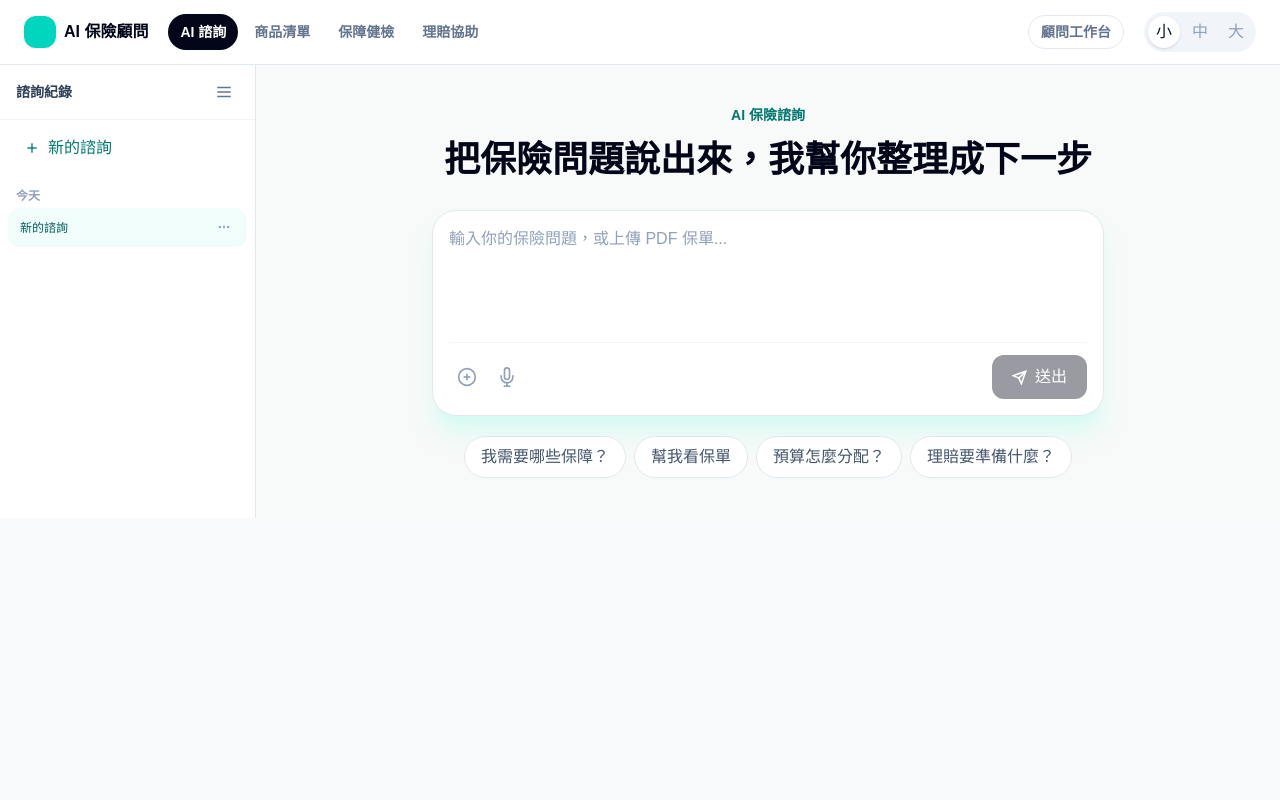
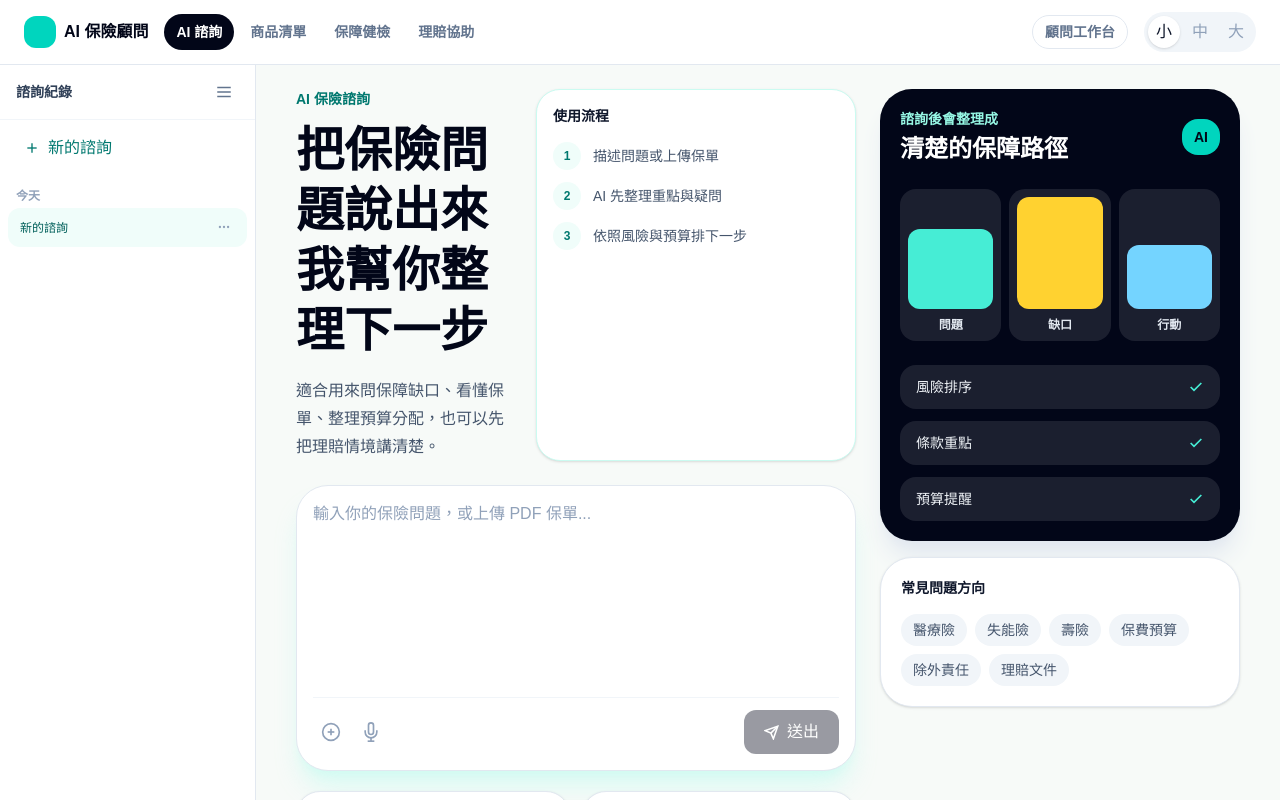
Before and after one commit to 114yzuim/AI-insurance-advice, a Next.js app in the folder frontend/: page /chat in a window 1280 px wide. Built offline with nearby package versions, Linux system fonts and the light colour scheme.

Commit message:
feat: improve responsive chat landing layout

```diff
--- a/frontend/app/layout.tsx
+++ b/frontend/app/layout.tsx
@@ -12,7 +12,7 @@ export default function RootLayout({
 }: Readonly<{ children: React.ReactNode }>) {
   return (
     <html lang="zh-TW" className="h-full antialiased">
-      <body className="h-full bg-slate-50">
+      <body className="flex h-full flex-col bg-slate-50">
         <SiteHeader />
         <main className="min-h-0 flex-1 overflow-auto">{children}</main>
       </body>
--- a/frontend/components/chat-interface.tsx
+++ b/frontend/components/chat-interface.tsx
@@ -98,7 +98,7 @@ export default function ChatInterface({ messages, loading, onSend }: Props) {
   return (
     <div className="flex flex-1 flex-col overflow-hidden">
       <div className="flex-1 overflow-y-auto px-4 py-6">
-        <div className="mx-auto flex max-w-3xl flex-col gap-4">
+        <div className="mx-auto flex max-w-5xl flex-col gap-4">
           {messages.map((msg, i) => (
             <div key={i} className={`flex gap-3 ${msg.role === "user" ? "flex-row-reverse" : "flex-row"}`}>
               {msg.role === "assistant" && (
@@ -137,10 +137,10 @@ export default function ChatInterface({ messages, loading, onSend }: Props) {
       </div>
 
       <div className="border-t border-slate-200 bg-white/80 px-4 py-3 backdrop-blur">
-        <p className="mx-auto mb-2 max-w-3xl text-center text-xs text-slate-400">
+        <p className="mx-auto mb-2 max-w-5xl text-center text-xs text-slate-400">
           AI 回覆僅供參考，實際投保、承保與理賠仍以保險公司條款與專業顧問說明為準。
         </p>
-        <div className="mx-auto max-w-3xl rounded-3xl border border-slate-200 bg-white px-4 pb-3 pt-4 shadow-sm">
+        <div className="mx-auto max-w-5xl rounded-3xl border border-slate-200 bg-white px-4 pb-3 pt-4 shadow-sm">
           <textarea
             ref={inputRef}
             value={input}
--- a/frontend/components/chat-landing.tsx
+++ b/frontend/components/chat-landing.tsx
@@ -35,11 +35,49 @@ interface Props {
   loading: boolean;
 }
 
-const SUGGESTIONS = [
-  { label: "我需要哪些保障？", prompt: "請用白話幫我評估目前最需要補強哪些保險保障。" },
-  { label: "幫我看保單", prompt: "我想上傳保單 PDF，請幫我整理重點、限制與注意事項。" },
-  { label: "預算怎麼分配？", prompt: "如果我每月保費預算有限，應該先安排哪些保障？" },
-  { label: "理賠要準備什麼？", prompt: "請告訴我申請理賠通常需要準備哪些文件與流程。" },
+type TaskCard = {
+  title: string;
+  description: string;
+  prompt: string;
+  icon: "shield" | "file" | "wallet" | "claim";
+  accent: string;
+};
+
+const TASKS: TaskCard[] = [
+  {
+    title: "保障盤點",
+    description: "用年齡、家庭與工作狀況，找出優先補強項目。",
+    prompt: "請用白話幫我評估目前最需要補強哪些保險保障。",
+    icon: "shield",
+    accent: "bg-teal-100 text-teal-700",
+  },
+  {
+    title: "保單解讀",
+    description: "上傳 PDF 後，整理條款重點、限制與注意事項。",
+    prompt: "我想上傳保單 PDF，請幫我整理重點、限制與注意事項。",
+    icon: "file",
+    accent: "bg-sky-100 text-sky-700",
+  },
+  {
+    title: "預算分配",
+    description: "把有限保費拆成醫療、意外、失能與壽險順序。",
+    prompt: "如果我每月保費預算有限，應該先安排哪些保障？",
+    icon: "wallet",
+    accent: "bg-amber-100 text-amber-700",
+  },
+  {
+    title: "理賠準備",
+    description: "釐清情境、可能適用保障，以及應準備的文件。",
+    prompt: "請告訴我申請理賠通常需要準備哪些文件與流程。",
+    icon: "claim",
+    accent: "bg-rose-100 text-rose-700",
+  },
+];
+
+const SUMMARY_STEPS = [
+  "描述問題或上傳保單",
+  "AI 先整理重點與疑問",
+  "依照風險與預算排下一步",
 ];
 
 export default function ChatLanding({ onSend, loading }: Props) {
@@ -85,15 +123,39 @@ export default function ChatLanding({ onSend, loading }: Props) {
   }
 
   return (
-    <div className="flex flex-1 flex-col items-center justify-center bg-[#f7faf8] px-4 py-10">
-      <div className="mb-7 max-w-2xl text-center">
-        <p className="mb-3 text-sm font-bold text-teal-700">AI 保險諮詢</p>
-        <h1 className="text-3xl font-bold leading-tight text-slate-950 md:text-4xl">
-          把保險問題說出來，我幫你整理成下一步
+    <div className="flex flex-1 overflow-y-auto bg-[#f7faf8]">
+      <div className="w-full px-4 py-6 sm:px-6 lg:px-8 xl:px-10">
+        <div className="mx-auto grid w-full max-w-[1540px] gap-6 xl:grid-cols-[minmax(0,1fr)_360px]">
+          <section className="min-w-0">
+            <div className="grid gap-5 lg:grid-cols-[minmax(0,1fr)_320px]">
+              <div className="min-w-0">
+                <p className="text-sm font-bold text-teal-700">AI 保險諮詢</p>
+                <h1 className="mt-3 max-w-4xl text-3xl font-bold leading-tight text-slate-950 md:text-4xl xl:text-5xl">
+                  <span className="block">把保險問題說出來</span>
+                  <span className="block">我幫你整理下一步</span>
                 </h1>
+                <p className="mt-4 max-w-3xl text-base leading-7 text-slate-600">
+                  適合用來問保障缺口、看懂保單、整理預算分配，也可以先把理賠情境講清楚。
+                </p>
               </div>
 
-      <div className="w-full max-w-2xl rounded-3xl border border-slate-200 bg-white p-4 shadow-xl shadow-teal-100/70">
+              <div className="rounded-3xl border border-teal-100 bg-white p-4 shadow-sm">
+                <p className="text-sm font-bold text-slate-900">使用流程</p>
+                <div className="mt-4 space-y-3">
+                  {SUMMARY_STEPS.map((step, index) => (
+                    <div key={step} className="flex items-center gap-3">
+                      <span className="flex h-7 w-7 shrink-0 items-center justify-center rounded-full bg-teal-50 text-xs font-bold text-teal-700">
+                        {index + 1}
+                      </span>
+                      <span className="text-sm font-medium text-slate-600">{step}</span>
+                    </div>
+                  ))}
+                </div>
+              </div>
+            </div>
+
+            <div className="mt-6 grid gap-5 2xl:grid-cols-[minmax(0,1fr)_390px]">
+              <div className="rounded-[2rem] border border-slate-200 bg-white p-4 shadow-xl shadow-teal-100/70">
                 <textarea
                   value={input}
                   onChange={(e) => setInput(e.target.value)}
@@ -104,8 +166,8 @@ export default function ChatLanding({ onSend, loading }: Props) {
                     }
                   }}
                   placeholder={isListening ? "正在聆聽..." : "輸入你的保險問題，或上傳 PDF 保單..."}
-          rows={4}
-          className="max-h-56 w-full resize-none text-base leading-7 text-slate-800 placeholder:text-slate-400 focus:outline-none"
+                  rows={7}
+                  className="max-h-72 min-h-44 w-full resize-none text-base leading-7 text-slate-800 placeholder:text-slate-400 focus:outline-none"
                   onInput={(e) => {
                     const el = e.currentTarget;
                     el.style.height = "auto";
@@ -171,20 +233,84 @@ export default function ChatLanding({ onSend, loading }: Props) {
                 </div>
               </div>
 
-      <div className="mt-5 flex max-w-2xl flex-wrap justify-center gap-2">
-        {SUGGESTIONS.map((suggestion) => (
+              <div className="grid gap-3 sm:grid-cols-2 2xl:grid-cols-1">
+                {TASKS.map((task) => (
                   <button
-            key={suggestion.label}
-            onClick={() => handleSend(suggestion.prompt)}
+                    key={task.title}
+                    onClick={() => handleSend(task.prompt)}
                     disabled={loading}
-            className="rounded-full border border-slate-200 bg-white px-4 py-2 text-sm font-semibold text-slate-600 transition hover:border-teal-300 hover:text-teal-700 disabled:opacity-40"
+                    className="group flex min-h-32 items-start gap-3 rounded-3xl border border-slate-200 bg-white p-4 text-left shadow-sm transition hover:-translate-y-0.5 hover:border-teal-200 hover:shadow-md disabled:opacity-40"
                   >
-            {suggestion.label}
+                    <span className={`flex h-10 w-10 shrink-0 items-center justify-center rounded-2xl ${task.accent}`}>
+                      <TaskIcon name={task.icon} />
+                    </span>
+                    <span className="min-w-0">
+                      <span className="block text-base font-bold text-slate-950">{task.title}</span>
+                      <span className="mt-1 block text-sm leading-6 text-slate-500">{task.description}</span>
+                    </span>
                   </button>
                 ))}
               </div>
             </div>
+          </section>
+
+          <aside className="hidden xl:flex min-w-0 flex-col gap-4">
+            <div className="rounded-[2rem] bg-slate-950 p-5 text-white shadow-xl shadow-slate-200">
+              <div className="flex items-center justify-between">
+                <div>
+                  <p className="text-sm font-bold text-teal-200">諮詢後會整理成</p>
+                  <h2 className="mt-1 text-2xl font-bold">清楚的保障路徑</h2>
+                </div>
+                <span className="rounded-2xl bg-teal-400 px-3 py-2 text-sm font-bold text-slate-950">AI</span>
+              </div>
+
+              <div className="mt-6 grid grid-cols-3 gap-2">
+                <VisualBar label="問題" height="h-20" color="bg-teal-300" />
+                <VisualBar label="缺口" height="h-28" color="bg-amber-300" />
+                <VisualBar label="行動" height="h-16" color="bg-sky-300" />
+              </div>
+
+              <div className="mt-6 space-y-3">
+                {["風險排序", "條款重點", "預算提醒"].map((item) => (
+                  <div key={item} className="flex items-center justify-between rounded-2xl bg-white/10 px-4 py-3">
+                    <span className="text-sm font-medium text-slate-100">{item}</span>
+                    <CheckIcon />
+                  </div>
+                ))}
+              </div>
+            </div>
+
+            <div className="rounded-[2rem] border border-slate-200 bg-white p-5 shadow-sm">
+              <p className="text-sm font-bold text-slate-900">常見問題方向</p>
+              <div className="mt-4 flex flex-wrap gap-2">
+                {["醫療險", "失能險", "壽險", "保費預算", "除外責任", "理賠文件"].map((topic) => (
+                  <span key={topic} className="rounded-full bg-slate-100 px-3 py-1.5 text-sm font-medium text-slate-600">
+                    {topic}
+                  </span>
+                ))}
+              </div>
+            </div>
+          </aside>
+        </div>
+      </div>
+    </div>
   );
+}
+
+function VisualBar({ label, height, color }: { label: string; height: string; color: string }) {
+  return (
+    <div className="flex flex-col justify-end rounded-2xl bg-white/10 p-2">
+      <div className={`rounded-xl ${height} ${color}`} />
+      <p className="mt-2 text-center text-xs font-bold text-slate-200">{label}</p>
+    </div>
+  );
+}
+
+function TaskIcon({ name }: { name: TaskCard["icon"] }) {
+  if (name === "file") return <FileIcon />;
+  if (name === "wallet") return <WalletIcon />;
+  if (name === "claim") return <ClaimIcon />;
+  return <ShieldIcon />;
 }
 
 function PlusCircleIcon() {
@@ -225,3 +351,49 @@ function PdfFileIcon() {
     </svg>
   );
 }
+
+function ShieldIcon() {
+  return (
+    <svg width="19" height="19" viewBox="0 0 24 24" fill="none" stroke="currentColor" strokeWidth="2">
+      <path d="M12 22s8-4 8-10V5l-8-3-8 3v7c0 6 8 10 8 10z" />
+    </svg>
+  );
+}
+
+function FileIcon() {
+  return (
+    <svg width="19" height="19" viewBox="0 0 24 24" fill="none" stroke="currentColor" strokeWidth="2">
+      <path d="M14 2H6a2 2 0 0 0-2 2v16a2 2 0 0 0 2 2h12a2 2 0 0 0 2-2V8z" />
+      <polyline points="14,2 14,8 20,8" />
+      <line x1="8" y1="13" x2="16" y2="13" />
+      <line x1="8" y1="17" x2="14" y2="17" />
+    </svg>
+  );
+}
+
+function WalletIcon() {
+  return (
+    <svg width="19" height="19" viewBox="0 0 24 24" fill="none" stroke="currentColor" strokeWidth="2">
+      <path d="M20 7H5a2 2 0 0 1 0-4h13" />
+      <path d="M20 7v14H4a2 2 0 0 1-2-2V5" />
+      <path d="M16 13h4" />
+    </svg>
+  );
+}
+
+function ClaimIcon() {
+  return (
+    <svg width="19" height="19" viewBox="0 0 24 24" fill="none" stroke="currentColor" strokeWidth="2">
+      <path d="M9 11l3 3L22 4" />
+      <path d="M21 12v7a2 2 0 0 1-2 2H5a2 2 0 0 1-2-2V5a2 2 0 0 1 2-2h11" />
+    </svg>
+  );
+}
+
+function CheckIcon() {
+  return (
+    <svg width="16" height="16" viewBox="0 0 24 24" fill="none" stroke="currentColor" strokeWidth="2.5" className="text-teal-300">
+      <polyline points="20,6 9,17 4,12" />
+    </svg>
+  );
+}
--- a/frontend/components/site-header.tsx
+++ b/frontend/components/site-header.tsx
@@ -13,7 +13,7 @@ export default function SiteHeader() {
 
   return (
     <header className="sticky top-0 z-10 shrink-0 border-b border-slate-200 bg-white/90 backdrop-blur">
-      <nav className="mx-auto flex h-16 max-w-7xl items-center gap-5 px-4 md:px-6">
+      <nav className="flex h-16 w-full items-center gap-4 px-4 md:px-6">
         <Link href="/" className="flex shrink-0 items-center gap-2 text-base font-bold text-slate-950">
           <span className={`h-8 w-8 rounded-xl ${isAdvisor ? "bg-amber-300" : "bg-teal-400"}`} />
           {isAdvisor ? "顧問工作台" : "AI 保險顧問"}
```
Lines whose indentation alone changed are shown as unchanged.
